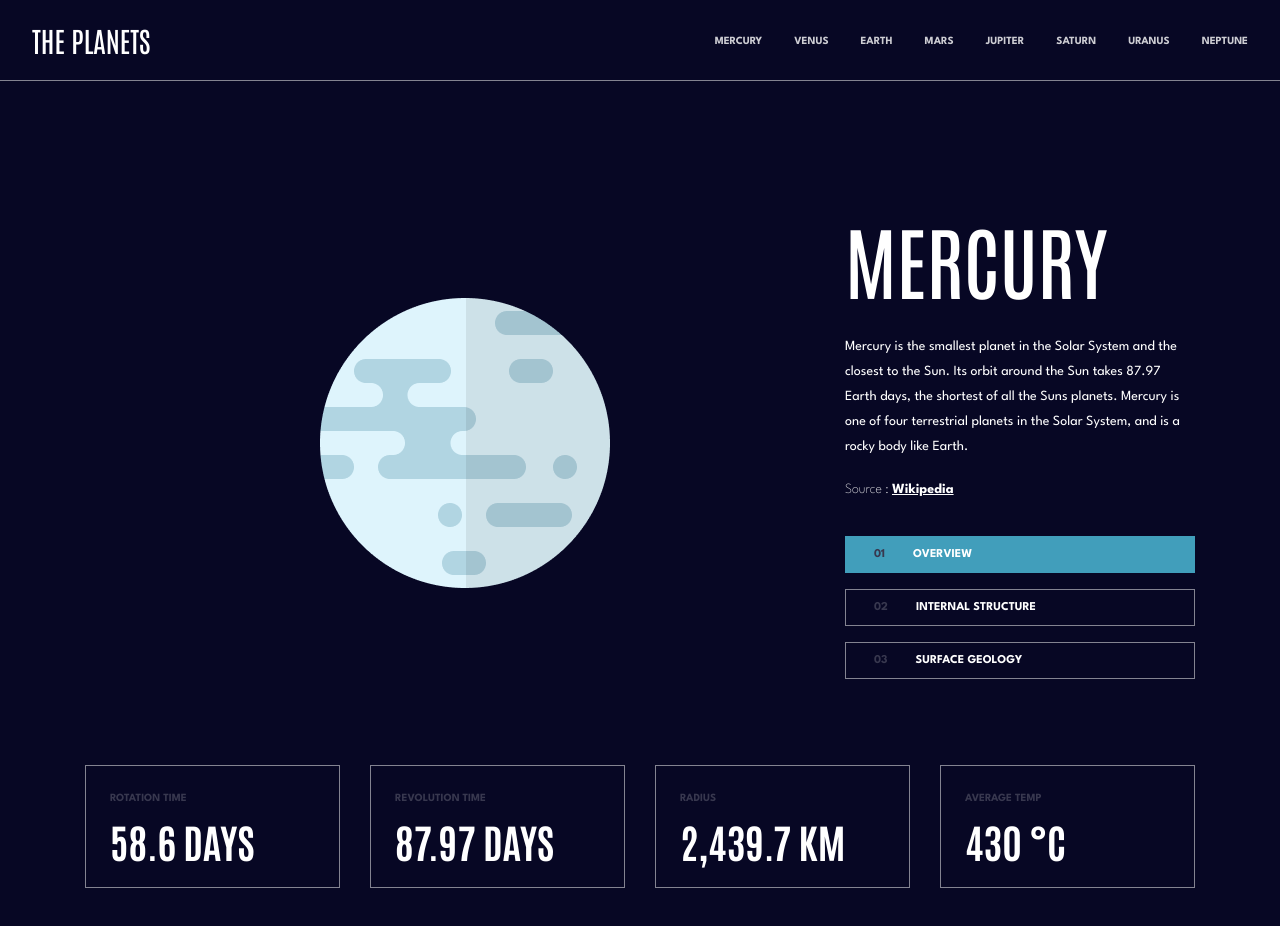
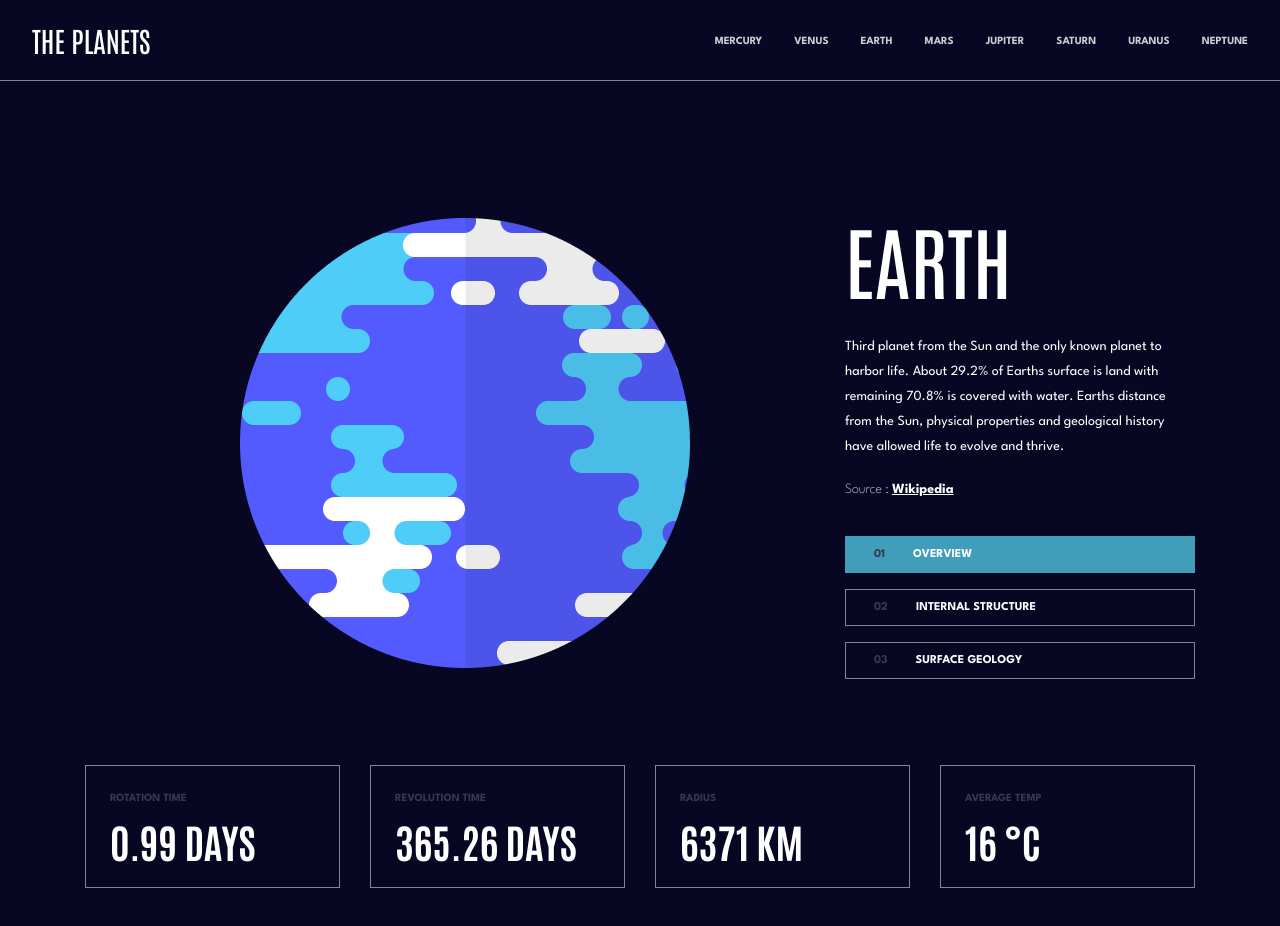
Before and after one commit to JonatasGdeC/planets-fact, a React (Create React App) app: page /earth in a window 1280 px wide. Shown: the top 926 px of the page. Built offline with nearby package versions, Linux system fonts and the light colour scheme.

Commit message:
Criando as rotas para os demais planetas

```diff
--- a/package.json
+++ b/package.json
@@ -42,6 +42,7 @@
     ]
   },
   "devDependencies": {
+    "@reduxjs/toolkit": "^2.2.1",
     "@typescript-eslint/eslint-plugin": "^7.1.0",
     "@typescript-eslint/parser": "^7.1.0",
     "eslint": "^8.57.0",
@@ -49,6 +50,8 @@
     "eslint-plugin-prettier": "^5.1.3",
     "eslint-plugin-react": "^7.33.2",
     "eslint-plugin-react-hooks": "^4.6.0",
-    "prettier": "3.2.5"
+    "prettier": "3.2.5",
+    "react-redux": "^9.1.0",
+    "react-router-dom": "^6.22.2"
   }
 }
--- a/src/App.tsx
+++ b/src/App.tsx
@@ -1,14 +1,74 @@
+import { createBrowserRouter, RouterProvider } from 'react-router-dom'
 import Header from './components/Header'
 import InfoPlanet from './components/InfoPlanet'
+import {
+  Mecury,
+  Venus,
+  Earth,
+  Mars,
+  Jupiter,
+  Saturn,
+  Uranus,
+  Neptune
+} from './mocks/Planets'
 import { EstiloGlobal } from './styles'
 
+export type Planet = {
+  id: number
+  name: string
+  description: string
+  link: string
+  imagePlanet: string
+  imageInternal: string
+  imageGeology: string
+  rotation: number
+  revolution: number
+  radius: number
+  temperature: number
+}
+
 function App() {
+  const rotas = createBrowserRouter([
+    {
+      path: '/',
+      element: <InfoPlanet planet={Mecury} />
+    },
+    {
+      path: '/venus',
+      element: <InfoPlanet planet={Venus} />
+    },
+    {
+      path: '/earth',
+      element: <InfoPlanet planet={Earth} />
+    },
+    {
+      path: '/mars',
+      element: <InfoPlanet planet={Mars} />
+    },
+    {
+      path: '/jupiter',
+      element: <InfoPlanet planet={Jupiter} />
+    },
+    {
+      path: '/saturn',
+      element: <InfoPlanet planet={Saturn} />
+    },
+    {
+      path: '/uranus',
+      element: <InfoPlanet planet={Uranus} />
+    },
+    {
+      path: '/neptune',
+      element: <InfoPlanet planet={Neptune} />
+    }
+  ])
+
   return (
     <>
       <EstiloGlobal />
       <Header />
       <div className="container">
-        <InfoPlanet />
+        <RouterProvider router={rotas} />
       </div>
     </>
   )
--- a/src/components/Header/index.tsx
+++ b/src/components/Header/index.tsx
@@ -5,28 +5,28 @@ const Planets = () => {
   return (
     <>
       <li>
-        <a href="#">Mercury</a>
+        <a href="/">Mercury</a>
       </li>
       <li>
-        <a href="#">Venus</a>
+        <a href="/venus">Venus</a>
       </li>
       <li>
-        <a href="#">Earth</a>
+        <a href="/earth">Earth</a>
       </li>
       <li>
-        <a href="#">Mars</a>
+        <a href="/mars">Mars</a>
       </li>
       <li>
-        <a href="#">Jupiter</a>
+        <a href="/jupiter">Jupiter</a>
       </li>
       <li>
-        <a href="#">Saturn</a>
+        <a href="/saturn">Saturn</a>
       </li>
       <li>
-        <a href="#">Uranus</a>
+        <a href="/uranus">Uranus</a>
       </li>
       <li>
-        <a href="#">Neptune</a>
+        <a href="/neptune">Neptune</a>
       </li>
     </>
   )
--- a/src/components/InfoPlanet/index.tsx
+++ b/src/components/InfoPlanet/index.tsx
@@ -1,11 +1,12 @@
 import { useState } from 'react'
-import mercury from '../../assets/planets/mercury/mercury.png'
-import mercuryInternal from '../../assets/planets/mercury/mercury-internal.png'
-import mercuryGeology from '../../assets/planets/mercury/mercury-geology.png'
-
+import { Planet } from '../../App'
 import * as S from './styles'
 
-const InfoPlanet = () => {
+type Props = {
+  planet: Planet
+}
+
+const InfoPlanet = ({ planet }: Props) => {
   const [overview, setOverview] = useState(true)
   const [internal, setInternal] = useState(false)
   const [geology, setGeology] = useState(false)
@@ -52,31 +53,29 @@ const InfoPlanet = () => {
       <S.Infos>
         <S.ImgPlanet>
           <div>
-            <img className="planet" src={mercury} alt="Mercury" />
+            <img
+              className="planet"
+              src={planet.imagePlanet}
+              alt={planet.name}
+            />
             <img
               className={internal ? 'internal' : 'is--close'}
-              src={mercuryInternal}
+              src={planet.imageInternal}
               alt=""
             />
             <img
               className={geology ? 'geology' : 'is--close'}
-              src={mercuryGeology}
+              src={planet.imageGeology}
               alt=""
             />
           </div>
         </S.ImgPlanet>
         <S.InfosPlanet>
           <div>
-            <h2>Mercury</h2>
-            <p className="description">
-              Mercury is the smallest planet in the Solar System and the closest
-              to the Sun. Its orbit around the Sun takes 87.97 Earth days, the
-              shortest of all the Suns planets. Mercury is one of four
-              terrestrial planets in the Solar System, and is a rocky body like
-              Earth.
-            </p>
+            <h2>{planet.name}</h2>
+            <p className="description">{planet.description}</p>
             <p className="source">
-              Source : <a href="#">Wikipedia</a>
+              Source : <a href={planet.link}>Wikipedia</a>
             </p>
           </div>
           <S.Buttons>
@@ -87,19 +86,19 @@ const InfoPlanet = () => {
       <S.Description>
         <S.Card>
           <h3>Rotation Time</h3>
-          <p>58.6 days</p>
+          <p>{planet.rotation} days</p>
         </S.Card>
         <S.Card>
           <h3>Revolution Time</h3>
-          <p>87.97 days</p>
+          <p>{planet.revolution} days</p>
         </S.Card>
         <S.Card>
           <h3>Radius</h3>
-          <p>2,439.7 km</p>
+          <p>{planet.radius} km</p>
         </S.Card>
         <S.Card>
           <h3>Average Temp</h3>
-          <p>430 °C</p>
+          <p>{planet.temperature} °C</p>
         </S.Card>
       </S.Description>
     </>
--- a/src/mocks/Planets.ts
+++ b/src/mocks/Planets.ts
@@ -32,8 +32,7 @@ import neptune from '../assets/planets/neptune/neptune.png'
 import neptuneInternal from '../assets/planets/neptune/neptune-internal.png'
 import neptuneGeology from '../assets/planets/neptune/neptune-geology.png'
 
-export const planets: Planet[] = [
-  {
+export const Mecury: Planet = {
   id: 1,
   name: 'Mercury',
   description:
@@ -46,8 +45,9 @@ export const planets: Planet[] = [
   revolution: 87.97,
   radius: 2439.7,
   temperature: 430
-  },
-  {
+}
+
+export const Venus: Planet = {
   id: 2,
   name: 'Venus',
   description:
@@ -60,8 +60,9 @@ export const planets: Planet[] = [
   revolution: 224.7,
   radius: 6051.8,
   temperature: 471
-  },
-  {
+}
+
+export const Earth: Planet = {
   id: 3,
   name: 'Earth',
   description:
@@ -74,8 +75,9 @@ export const planets: Planet[] = [
   revolution: 365.26,
   radius: 6371,
   temperature: 16
-  },
-  {
+}
+
+export const Mars: Planet = {
   id: 4,
   name: 'Mars',
   description:
@@ -88,8 +90,9 @@ export const planets: Planet[] = [
   revolution: 1.88,
   radius: 3389.5,
   temperature: -28
-  },
-  {
+}
+
+export const Jupiter: Planet = {
   id: 5,
   name: 'Jupiter',
   description:
@@ -102,8 +105,9 @@ export const planets: Planet[] = [
   revolution: 11.86,
   radius: 69911,
   temperature: -108
-  },
-  {
+}
+
+export const Saturn: Planet = {
   id: 6,
   name: 'Saturn',
   description:
@@ -116,8 +120,9 @@ export const planets: Planet[] = [
   revolution: 29.46,
   radius: 58232,
   temperature: -138
-  },
-  {
+}
+
+export const Uranus: Planet = {
   id: 7,
   name: 'Uranus',
   description:
@@ -130,8 +135,9 @@ export const planets: Planet[] = [
   revolution: 84,
   radius: 25362,
   temperature: -195
-  },
-  {
+}
+
+export const Neptune: Planet = {
   id: 8,
   name: 'Neptune',
   description:
@@ -142,7 +148,6 @@ export const planets: Planet[] = [
   imageGeology: neptuneGeology,
   rotation: 16.08,
   revolution: 164.49,
-    radius: 24622,
-    temperature: -201
+  radius: 25362,
+  temperature: -195
 }
-]
```
Also changed, not shown: 1 other file (tests, documents, lock files or other folders). Lines whose indentation alone changed are shown as unchanged.
